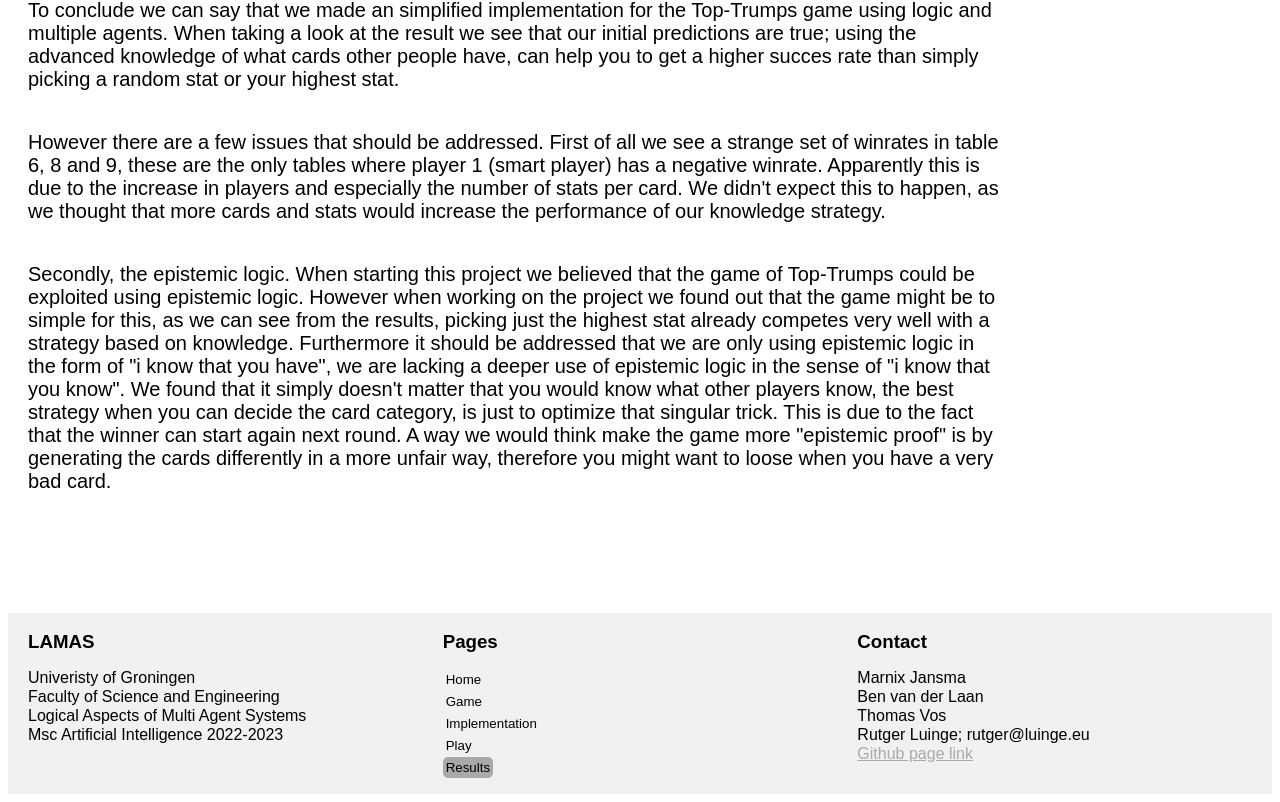
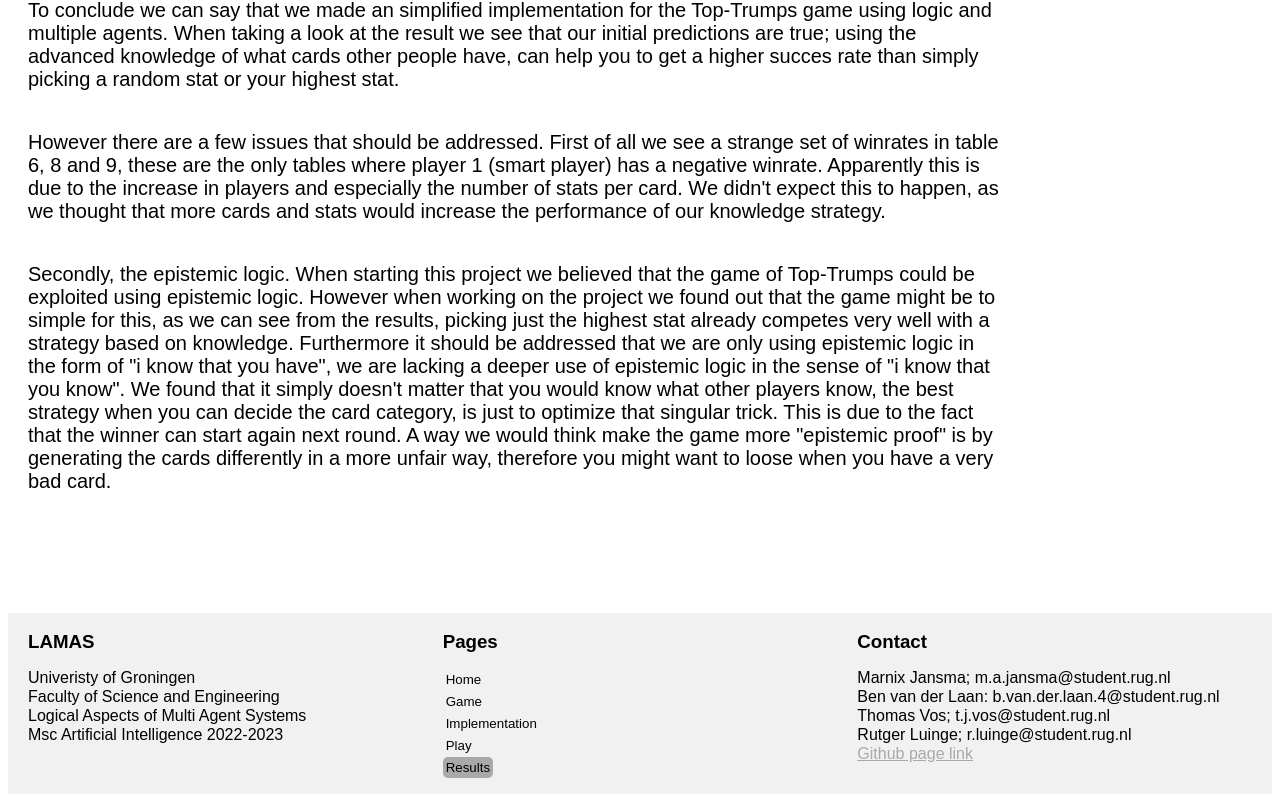
Before and after one commit to rutgerluinge/Top-Trumps-Website, a React (Create React App) app: page /Top-Trumps-Website/results in a window 1280 px wide. Shown: the part 1431-2233 px from the top of the page. Built offline with nearby package versions, Linux system fonts and the light colour scheme.

Commit message:
small fixes + emails

```diff
--- a/src/components/Footer.jsx
+++ b/src/components/Footer.jsx
@@ -43,10 +43,10 @@ export const Footer = () => {
         <div className="footer-column">
           <h3>Contact</h3>
           <ul>
-            <li>Marnix Jansma</li>
-            <li>Ben van der Laan</li>
-            <li>Thomas Vos</li>
-            <li>Rutger Luinge; rutger@luinge.eu</li>
+            <li>Marnix Jansma; m.a.jansma@student.rug.nl</li>
+            <li>Ben van der Laan: b.van.der.laan.4@student.rug.nl</li>
+            <li>Thomas Vos; t.j.vos@student.rug.nl</li>
+            <li>Rutger Luinge; r.luinge@student.rug.nl</li>
             <li>
               <a
                 href="https://github.com/rutgerluinge/Top-Trumps-LAMAS"
```
